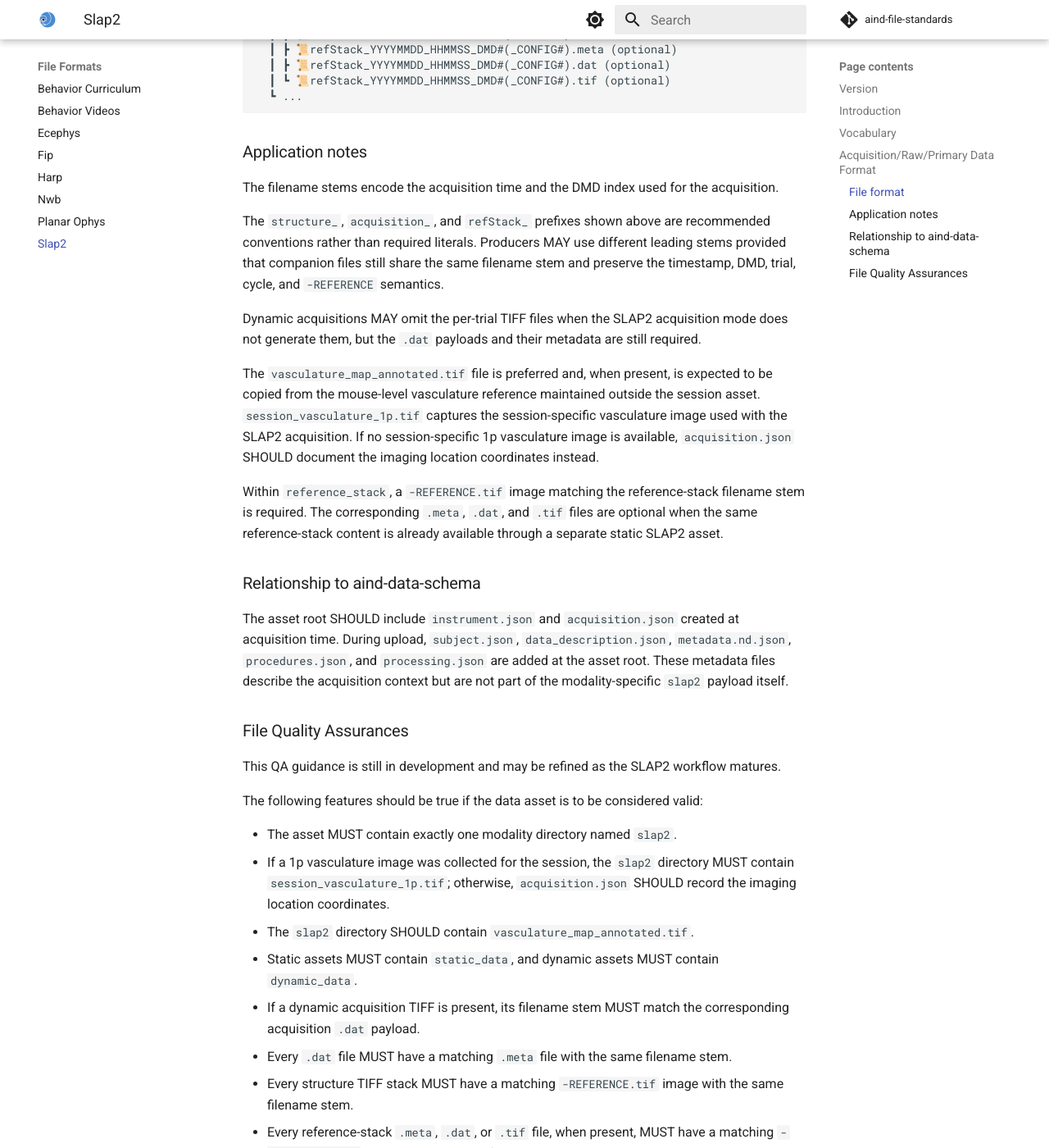
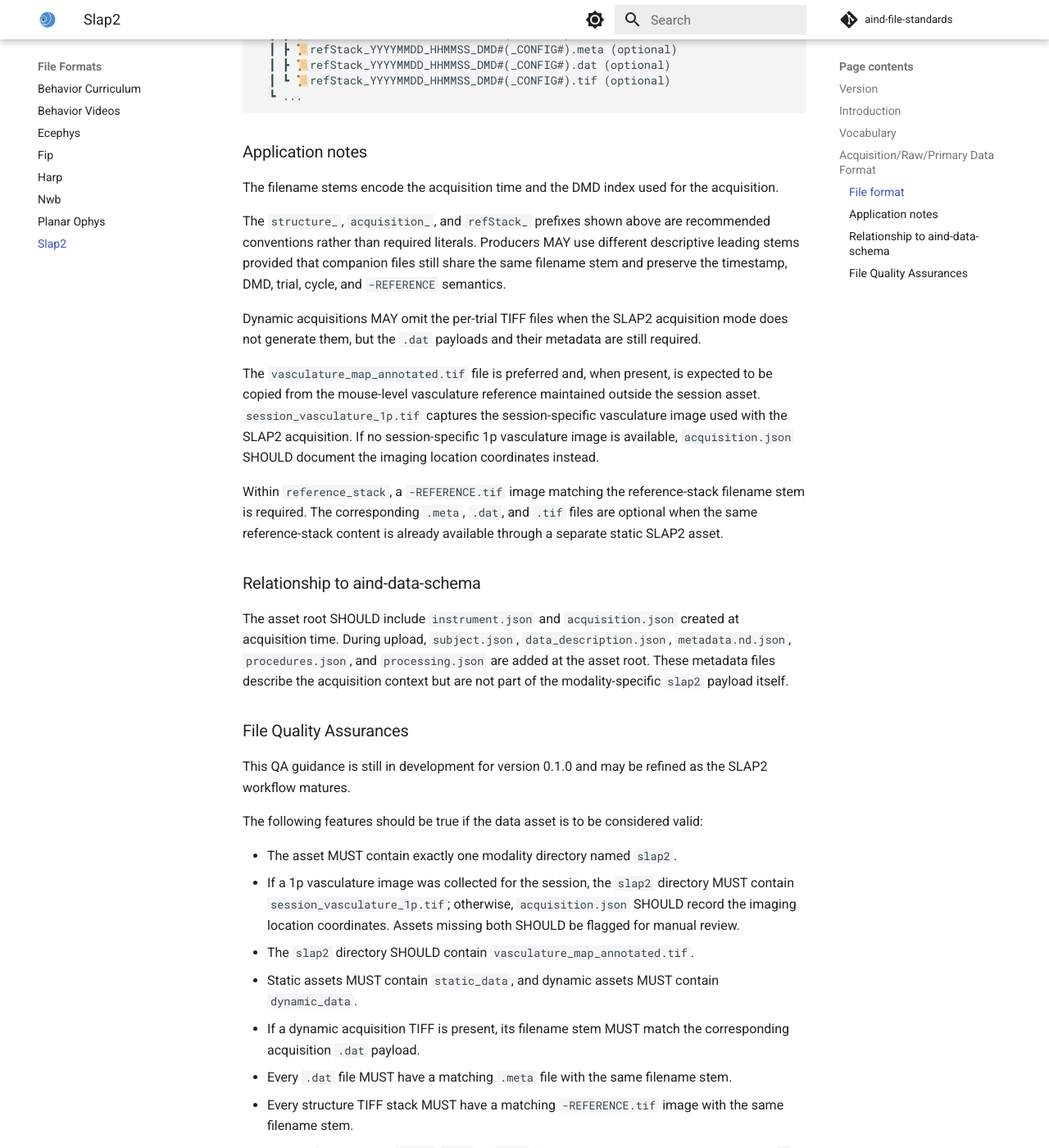
Before and after one commit to AllenNeuralDynamics/aind-file-standards, an MkDocs documentation site: the page built from docs/file_formats/slap2.md, in a window 1280 px wide and 1400 px high, scrolled down 1800 px. Shown: the whole window at 82% size. Built offline with MkDocs 1.6.1 and Material for MkDocs 9.7.7, drawn with Linux system fonts in a browser that asks for light colours; comment, search, counter and statistics services are not loaded.

Commit message:
docs: clarify SLAP2 validation fallback

```diff
--- a/docs/file_formats/slap2.md
+++ b/docs/file_formats/slap2.md
@@ -69,7 +69,7 @@ Dynamic SLAP2 experiment assets MUST store their modality-specific files in `sla
 
 The filename stems encode the acquisition time and the DMD index used for the acquisition.
 
-The `structure_`, `acquisition_`, and `refStack_` prefixes shown above are recommended conventions rather than required literals. Producers MAY use different leading stems provided that companion files still share the same filename stem and preserve the timestamp, DMD, trial, cycle, and `-REFERENCE` semantics.
+The `structure_`, `acquisition_`, and `refStack_` prefixes shown above are recommended conventions rather than required literals. Producers MAY use different descriptive leading stems provided that companion files still share the same filename stem and preserve the timestamp, DMD, trial, cycle, and `-REFERENCE` semantics.
 
 Dynamic acquisitions MAY omit the per-trial TIFF files when the SLAP2 acquisition mode does not generate them, but the `.dat` payloads and their metadata are still required.
 
@@ -83,12 +83,12 @@ The asset root SHOULD include `instrument.json` and `acquisition.json` created a
 
 ### File Quality Assurances
 
-This QA guidance is still in development and may be refined as the SLAP2 workflow matures.
+This QA guidance is still in development for version 0.1.0 and may be refined as the SLAP2 workflow matures.
 
 The following features should be true if the data asset is to be considered valid:
 
 - The asset MUST contain exactly one modality directory named `slap2`.
-- If a 1p vasculature image was collected for the session, the `slap2` directory MUST contain `session_vasculature_1p.tif`; otherwise, `acquisition.json` SHOULD record the imaging location coordinates.
+- If a 1p vasculature image was collected for the session, the `slap2` directory MUST contain `session_vasculature_1p.tif`; otherwise, `acquisition.json` SHOULD record the imaging location coordinates. Assets missing both SHOULD be flagged for manual review.
 - The `slap2` directory SHOULD contain `vasculature_map_annotated.tif`.
 - Static assets MUST contain `static_data`, and dynamic assets MUST contain `dynamic_data`.
 - If a dynamic acquisition TIFF is present, its filename stem MUST match the corresponding acquisition `.dat` payload.
```
